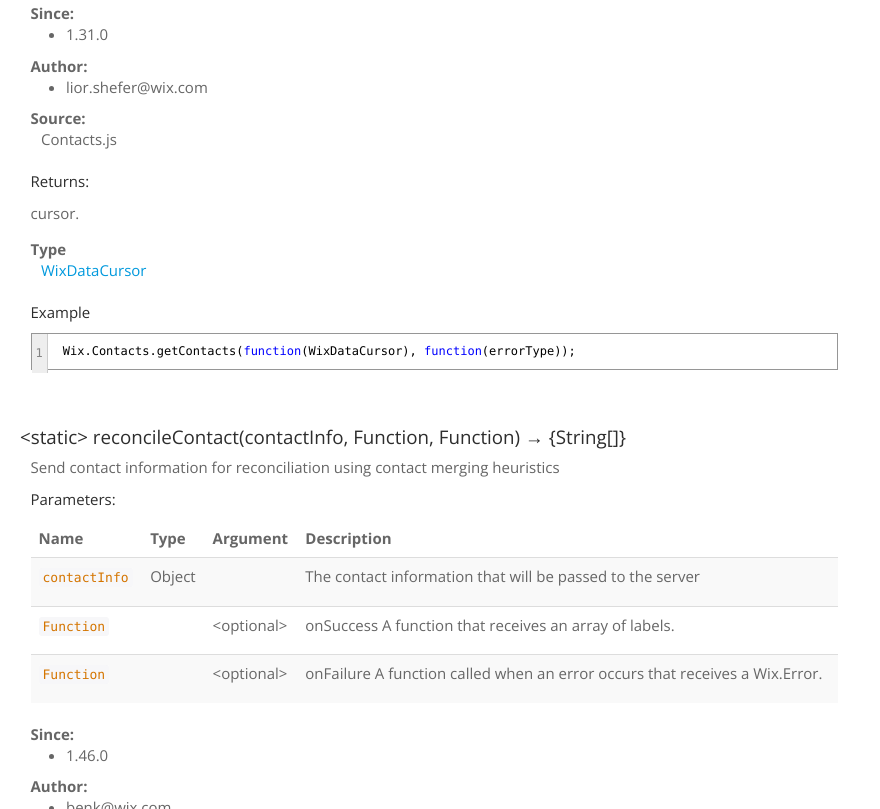
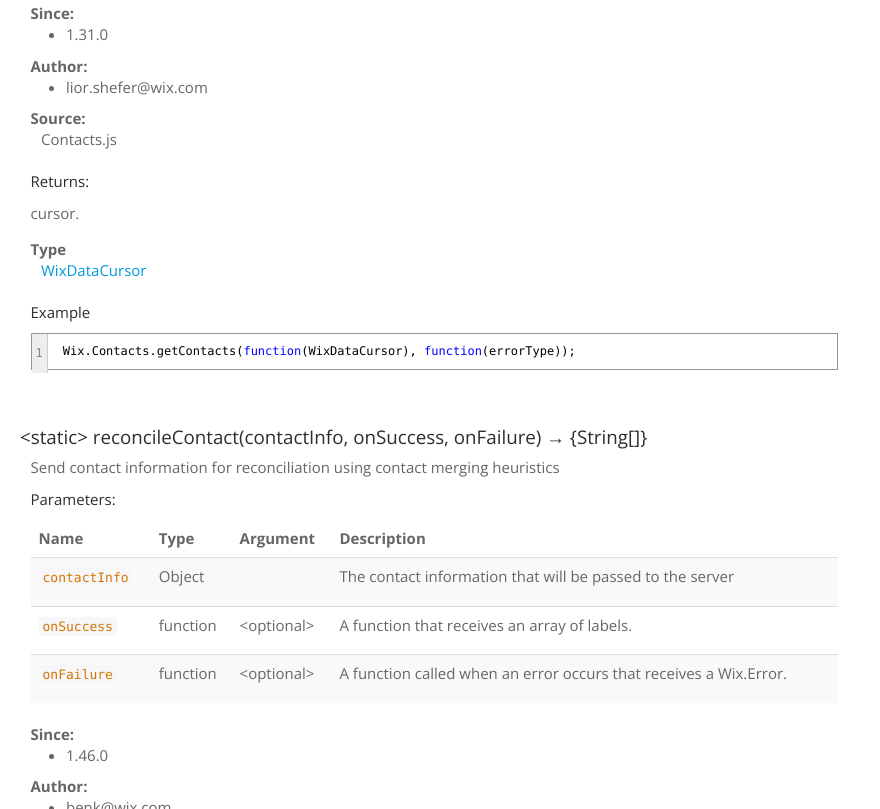
Before and after one commit to wix-incubator/js-sdk-docs, a plain HTML site: page Wix.Contacts.html in a window 1280 px wide. Shown: the part 1991-2800 px from the top of the page, without its empty margins (0-880 px from the left). Drawn offline with nearby package versions, Linux system fonts and the light colour scheme.

Commit message:
update docs

```diff
--- a/Wix.Contacts.html
+++ b/Wix.Contacts.html
@@ -163,7 +163,6 @@
 
 
 <dl class="details">
-
 
 
 
@@ -371,7 +370,6 @@
 
 
 
-
 	<dt class="tag-source">Source:</dt>
 	<dd class="tag-source">
 		Contacts.js
@@ -546,7 +544,6 @@
 			<li>lior.shefer@wix.com</li>
 			</ul>
 	</dd>
-
 
 
 
@@ -763,7 +760,6 @@
 
 
 
-
 	<dt class="tag-source">Source:</dt>
 	<dd class="tag-source">
 		Contacts.js
@@ -823,7 +819,7 @@
 
 
 <dt>
-    <h4 class="name" id="reconcileContact"><span class="type-signature">&lt;static> </span>reconcileContact<span class="signature">(contactInfo, <span class="optional">Function</span>, <span class="optional">Function</span>)</span><span class="type-signature"> &rarr; {String[]}</span></h4>
+    <h4 class="name" id="reconcileContact"><span class="type-signature">&lt;static> </span>reconcileContact<span class="signature">(contactInfo, <span class="optional">onSuccess</span>, <span class="optional">onFailure</span>)</span><span class="type-signature"> &rarr; {String[]}</span></h4>
 
 
 </dt>
@@ -898,10 +894,15 @@
 
         <tr>
 
-                <td class="name"><code>Function</code></td>
+                <td class="name"><code>onSuccess</code></td>
 
 
             <td class="type">
+
+
+<span class="param-type">function</span>
+
+
 
             </td>
 
@@ -919,17 +920,22 @@
 
 
 
-            <td class="description last"><p>onSuccess A function that receives an array of labels.</p></td>
+            <td class="description last"><p>A function that receives an array of labels.</p></td>
         </tr>
 
 
 
         <tr>
 
-                <td class="name"><code>Function</code></td>
+                <td class="name"><code>onFailure</code></td>
 
 
             <td class="type">
+
+
+<span class="param-type">function</span>
+
+
 
             </td>
 
@@ -947,7 +953,7 @@
 
 
 
-            <td class="description last"><p>onFailure A function called when an error occurs that receives a Wix.Error.</p></td>
+            <td class="description last"><p>A function called when an error occurs that receives a Wix.Error.</p></td>
         </tr>
 
 
@@ -982,7 +988,6 @@
 			<li>benk@wix.com</li>
 			</ul>
 	</dd>
-
 
 
 
```
